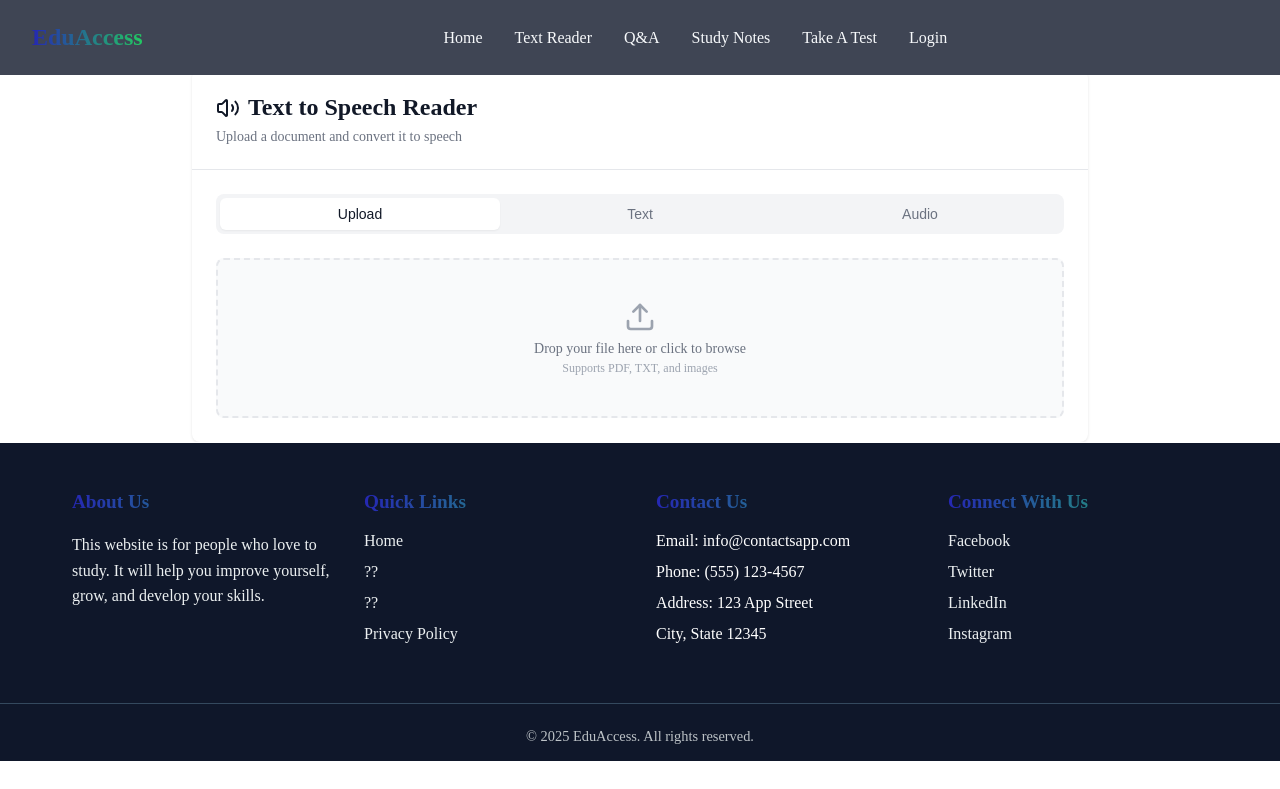
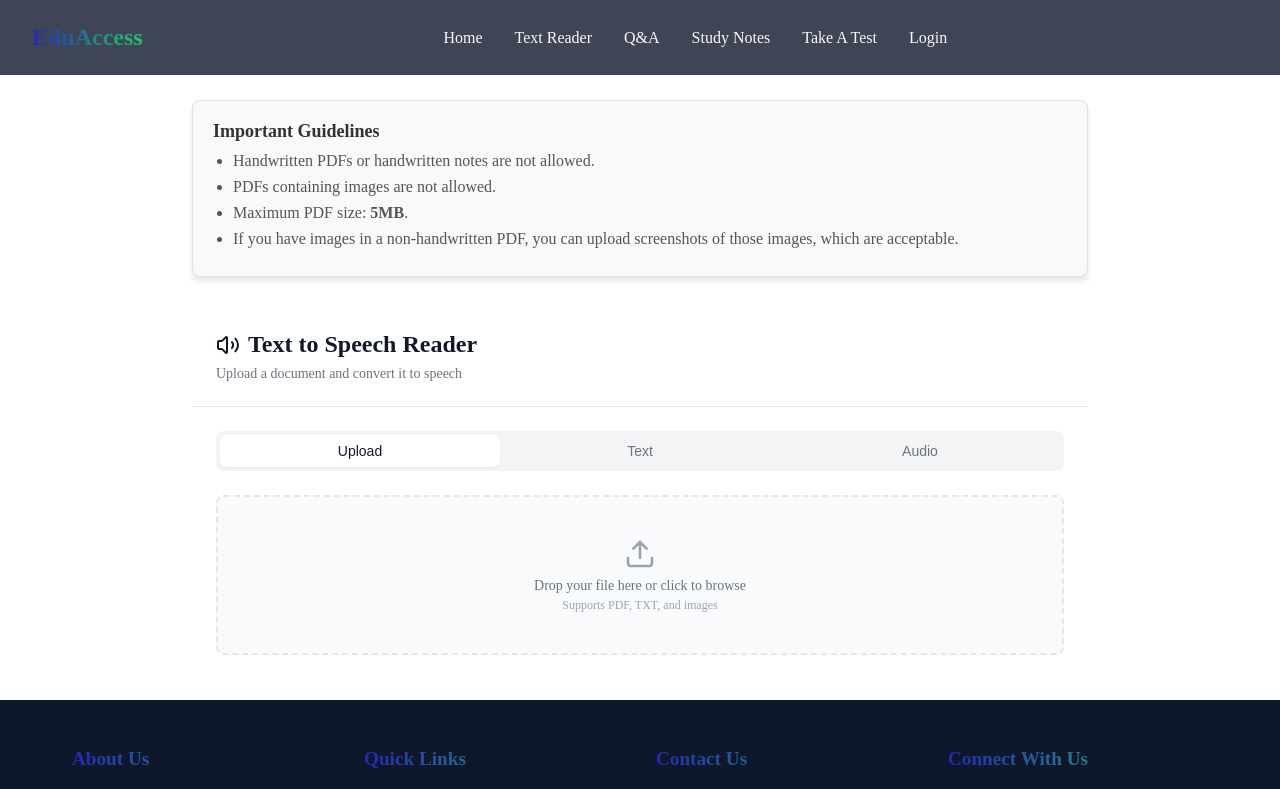
Before and after one commit to asad-as1/Anonymous-Project, a React (Vite) app in the folder frontend/: page /textreader in a window 1280 px wide. Shown: the top 789 px of the page. Built offline with nearby package versions, Linux system fonts and the light colour scheme.

Commit message:
Text Reader Page Completed

```diff
--- a/frontend/src/pages/Home/Home.css
+++ b/frontend/src/pages/Home/Home.css
@@ -197,8 +197,10 @@
     margin: 0 auto;
     overflow: hidden;
     position: relative;
+    padding: 20px;
+    border-radius: 10px;
     box-shadow:
-    10px 10px 15px rgba(22, 19, 19, 0.7),  /* Shadow to the right and bottom */
+    10px 10px 15px rgba(22, 19, 19, 0),  /* Shadow to the right and bottom */
     -10px -10px 15px rgba(43, 243, 183, 0.7);
   }
 
@@ -210,7 +212,7 @@
   .feature-card {
     min-width: 100%;
     padding: 2rem;
-    background: rgba(255, 255, 255, 0.05);
+    /* background: rgba(255, 255, 255, 0.05); */
     border-radius: 20px;
     backdrop-filter: blur(10px);
     text-align: center;
--- a/frontend/src/pages/TextReader/TextReader.css
+++ b/frontend/src/pages/TextReader/TextReader.css
@@ -2,10 +2,10 @@
 .text-reader-container {
   width: 100%;
   max-width: 56rem;
-  margin: 0 auto;
+  margin: 20px auto;
   background: white;
   border-radius: 0.5rem;
-  box-shadow: 0 1px 3px rgba(0, 0, 0, 0.1);
+  /* box-shadow: 0 1px 3px rgba(0, 0, 0, 0.1); */
 }
 
 /* Header Styles */
@@ -313,3 +313,38 @@
 .text-content::-webkit-scrollbar-thumb:hover {
   background: #9ca3af;
 }
+
+
+.guidelines {
+  background-color: #f9f9f9;
+  padding: 20px;
+  border: 1px solid #e0e0e0;
+  border-radius: 8px;
+  margin-bottom: 20px;
+  box-shadow: 0 4px 6px rgba(0, 0, 0, 0.1);
+  margin: 30px 0;
+}
+
+.guidelines-title {
+  font-size: 18px;
+  font-weight: bold;
+  margin-bottom: 10px;
+  color: #333;
+}
+
+.guidelines-list {
+  list-style-type: disc;
+  margin-left: 20px;
+  color: #555;
+}
+
+.guidelines-list li {
+  margin-bottom: 8px;
+}
+
+.loading-state {
+  font-size: 1.2em;
+  color: #555;
+  text-align: center;
+  margin: 20px 0;
+}
--- a/frontend/src/pages/TextReader/TextReader.jsx
+++ b/frontend/src/pages/TextReader/TextReader.jsx
@@ -11,6 +11,7 @@ const TextReader = () => {
   const [isUsingFallback, setIsUsingFallback] = useState(false);
   const [isPlaying, setIsPlaying] = useState(false);
   const [show, setShow] = useState(false);
+  const [converting, setConverting] = useState(false);
   const [duration, setDuration] = useState(0);
   const [activeTab, setActiveTab] = useState("upload");
   const [playbackRate, setPlaybackRate] = useState(1);
@@ -83,6 +84,7 @@ const TextReader = () => {
     }
 
     try {
+      setConverting(true)
       const response = await fetch(`${import.meta.env.VITE_URL}/generate-audio`, {
         method: 'POST',
         headers: { 'Content-Type': 'application/json' },
@@ -96,6 +98,7 @@ const TextReader = () => {
       setAudioUrl(audioUrl);
       setIsUsingFallback(false);
       setActiveTab("audio");
+      setConverting(false)
       setShow(true)
       if (audioRef.current) {
         audioRef.current.play();
@@ -170,6 +173,22 @@ const TextReader = () => {
 
   return (
     <div className="text-reader-container">
+      {/* Guidelines Section */}
+      <div className="guidelines">
+        <h2 className="guidelines-title">Important Guidelines</h2>
+        <ul className="guidelines-list">
+          <li>Handwritten PDFs or handwritten notes are not allowed.</li>
+          <li>PDFs containing images are not allowed.</li>
+          <li>
+            Maximum PDF size: <b>5MB</b>.
+          </li>
+          <li>
+            If you have images in a non-handwritten PDF, you can upload
+            screenshots of those images, which are acceptable.
+          </li>
+        </ul>
+      </div>
+
       <div className="reader-header">
         <div className="header-title">
           <Volume2 />
@@ -216,7 +235,9 @@ const TextReader = () => {
                   className="upload-input"
                 />
                 <Upload className="upload-icon" />
-                <p className="upload-text">Drop your file here or click to browse</p>
+                <p className="upload-text">
+                  Drop your file here or click to browse
+                </p>
                 <p className="upload-subtext">Supports PDF, TXT, and images</p>
               </div>
             )}
@@ -230,9 +251,11 @@ const TextReader = () => {
                       className="convert-button"
                       onClick={handleGenerateAudio}
                     >
-                      Convert to Speech
+                      {converting ? "Converting..." : "Convert to Speech"}
                     </button>
                   </>
+                ) : file ? (
+                  <div className="loading-state">Converting file to text...</div>
                 ) : (
                   <div className="empty-state">
                     Upload a file to see extracted text
@@ -241,11 +264,11 @@ const TextReader = () => {
               </div>
             )}
 
-            {activeTab === "audio"  && (
+            {activeTab === "audio" && (
               <div className="audio-controls">
                 {audioUrl || isUsingFallback ? (
                   <>
-                  { show &&
+                    {show && (
                       <div className="time-slider">
                         <div className="time-display">
                           <span>{formatTime(currentTime)}</span>
@@ -260,7 +283,7 @@ const TextReader = () => {
                           onChange={handleSliderChange}
                         />
                       </div>
-                  }
+                    )}
 
                     <div className="playback-controls">
                       <button className="control-button" onClick={handleStop}>
@@ -273,7 +296,7 @@ const TextReader = () => {
                         {isPlaying ? <Pause /> : <Play />}
                       </button>
                     </div>
-                  { show &&
+                    {show && (
                       <div className="speed-control">
                         <div className="speed-label">
                           <RefreshCw />
@@ -289,29 +312,24 @@ const TextReader = () => {
                           onChange={handleSpeedChange}
                         />
                       </div>
-}
+                    )}
                     {!isUsingFallback && (
                       <audio ref={audioRef} src={audioUrl} />
                     )}
                   </>
                 ) : (
-                  <div className="empty-state">
-                    Convert text to audio to start listening
-                  </div>
+                  <div className="loading-state">Converting text to audio...</div>
                 )}
               </div>
             )}
           </div>
         </div>
 
-        {error && (
-          <div className="error-alert">
-            {error}
-          </div>
-        )}
+        {error && <div className="error-alert">{error}</div>}
       </div>
     </div>
   );
+
 };
 
 export default TextReader;
```
Lines whose indentation alone changed are shown as unchanged.
